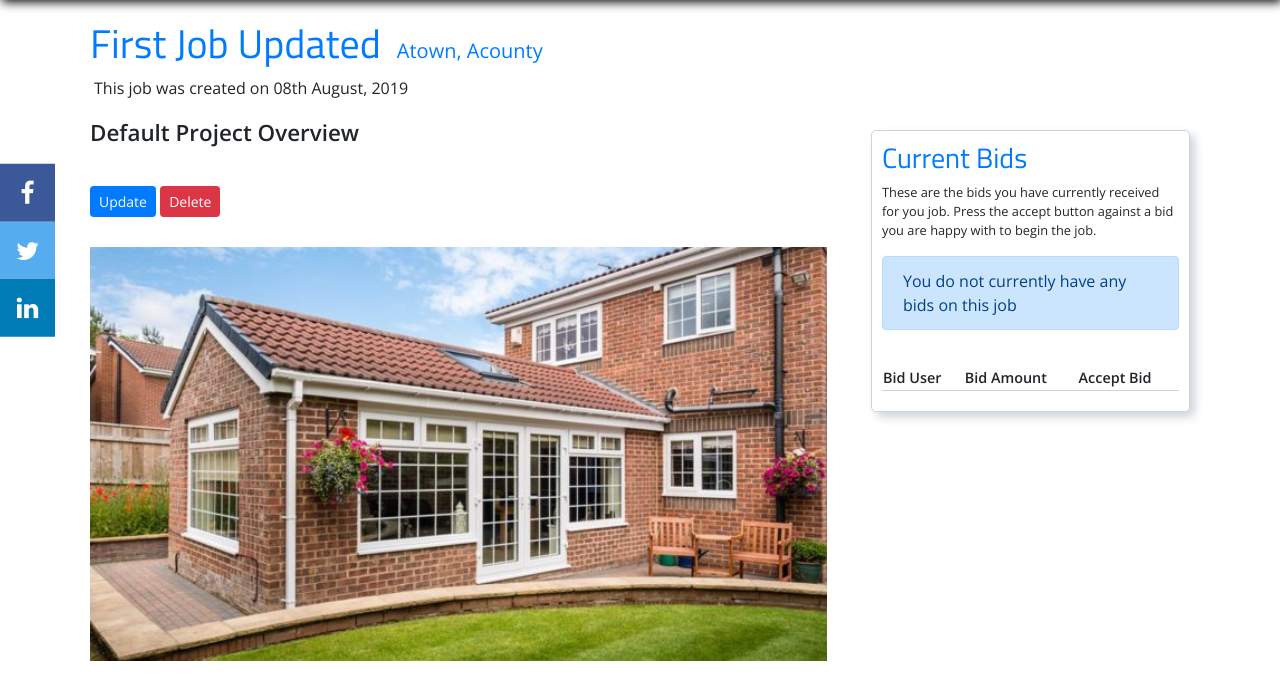
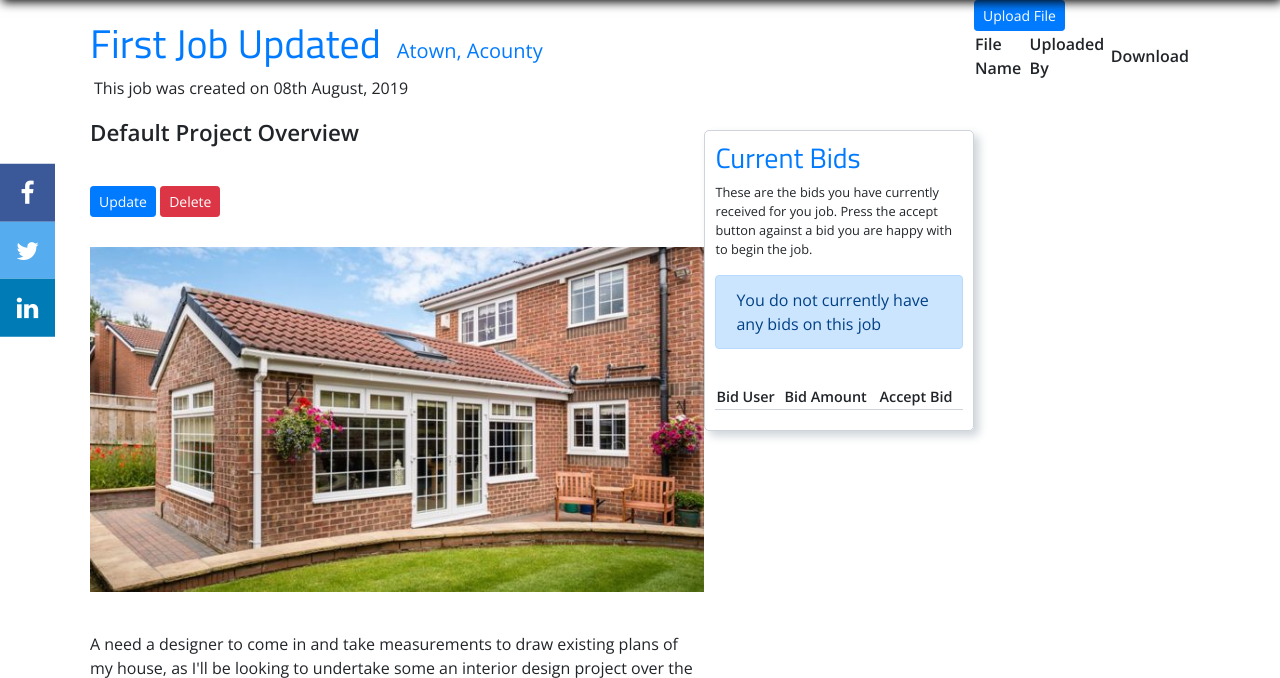
Before and after one commit to JShad30/CADWork_full_stack, a Django app: page /jobs/job/2/ in a window 1280 px wide. Shown: the part 70-748 px from the top of the page. Run offline with Django 3.2, Linux system fonts and the light colour scheme; a user stored in the database is signed in; data comes from the database, SQL or seed files in the repository; lists and menus that the app fills with data are empty; parts of the project's set-up code (start-up, migrations or seed data) failed here and were passed over; some libraries are stand-ins or nearby versions.

Commit message:
Updated Jobs app with upload files section

```diff
--- a/jobs/models.py
+++ b/jobs/models.py
@@ -54,22 +54,12 @@
 
 
 
-#Form for the accept button for the bids on the jobs pages
-#class JobBidAccept(models.Model):
-	#job = models.ForeignKey(Job, null=False, on_delete=models.CASCADE, related_name='job')
-	#job_owner = models.ForeignKey(Job, null=False, on_delete=models.CASCADE, related_name='job_author')
-	#jobbid_owner = models.ForeignKey(JobBid, null=False, on_delete=models.CASCADE, related_name='jobbid_author')
-	#job_price = models.ForeignKey(JobBid, null=False, on_delete=models.CASCADE, related_name='bid')
-
-	#def __str__(self):
-		#return self.job_price
-
-
-
 #Form to handle the upload of files on the Active Job pages
-class JobActiveUpload(models.Model):
+class JobFileUpload(models.Model):
 	file_name = models.CharField(max_length=100)
-	uploaded_file = models.FileField(upload_to='active_job_files')
+	uploaded_file = models.FileField(upload_to='job_files')
+	author = models.ForeignKey(User, max_length=100, null=False, default=1, on_delete=models.CASCADE)
+	job = models.ForeignKey('jobs.Job', on_delete=models.CASCADE)
 
 	def __str__(self):
 		return self.file_name
--- a/jobs/templates/jobs/job_detail.html
+++ b/jobs/templates/jobs/job_detail.html
@@ -65,7 +65,7 @@
 							<tr class="bid-table-row">
 								<td class="bid-table-row-value"><a href="{% url 'public_profile' bid.author.profile.id %}">{{ bid.author }}</td>
 								<td class="bid-table-row-value">£ {{ bid.job_bid_amount }}</td>
-								<td class="bid-table-row-value bid-table-row-value-button"><a class="btn btn-primary btn-sm mt-1 mb-1" href="{% url 'job-bid-accept' object.id %}">Accept</a></td>
+								<td class="bid-table-row-value bid-table-row-value-button"><a class="btn btn-primary btn-sm mt-1 mb-1" href="">Accept</a></td>
 							</tr>
 							{% empty %}
 							<p class="alert alert-primary">You do not currently have any bids on this job</p>
@@ -98,6 +98,30 @@
 
 		{% endif %}
 
+		<div class="job-uploaded-file">
+			<a href="{% url 'job-upload-file' object.id %}" class="btn btn-sm btn-primary">Upload File</a>
+			<table class="job-uploaded-file-table">
+				<thead class="job-uploaded-file-table-head">
+					<tr class="job-uploaded-file-table-row">
+						<th class="job-uploaded-file-table-header">File Name</th>
+						<th class="job-uploaded-file-table-header">Uploaded By</th>
+						<th class="job-uploaded-file-table-header">Download</th>
+					</tr>
+				</thead>
+				<tbody>
+					{% for file in job.files.all %}
+					<tr class="job-uploaded-file-table-row">
+						<th class="job-uploaded-file-table-header">{{ file.file_name }}</th>
+						<th class="job-uploaded-file-table-header">{{ file.author }}</th>
+						<th class="job-uploaded-file-table-header">
+							<a class="btn btn-sm btn-primary" href="{{ file.uploaded_file }}">Download File</a>
+						</th>
+					</tr>
+					{% endfor %}
+				</tbody>
+			</table>
+		</div>
+
 	{% endif %}
 
 </div>
--- a/jobs/urls.py
+++ b/jobs/urls.py
@@ -1,5 +1,5 @@
 from django.urls import path
-from .views import JobListView, JobDetailView, JobCreateView, JobUpdateView, JobDeleteView, job_active_view, job_bid_view, job_accept_view #, JobBidAcceptView
+from .views import JobListView, JobDetailView, JobCreateView, JobUpdateView, JobDeleteView, job_bid_view, FileUploadView#, job_upload_view
 from . import views
 
 """Urls for the jobs section of the site. These urls will be added to the '/jobs' extension set up within the main site urls file in the 'cadwork' folder"""
@@ -9,9 +9,8 @@
     path('job/<int:pk>/', JobDetailView.as_view(), name='job-detail'),
     path('job/new/', JobCreateView.as_view(), name='job-create'),
     path('job/<int:pk>/bid/', views.job_bid_view, name='job-bid'),
-    path('job/<int:pk>/bid/accept/', views.job_accept_view, name='job-bid-accept'),
-    #path('job/<int:pk>/bid/accept/', JobBidAcceptView.as_view(), name='job-bid-accept'),
+    path('job/<int:pk>/upload/', FileUploadView.as_view(), name='job-upload-file'),
+    #path('job/<int:pk>/upload/', views.job_upload_view, name='job-upload-file'),
     path('job/<int:pk>/update/', JobUpdateView.as_view(), name='job-update'),
-    path('job/<int:pk>/delete/', JobDeleteView.as_view(), name='job-delete'),
-    path('job/<int:pk>/active/', views.job_active_view, name='job-active'),
+    path('job/<int:pk>/delete/', JobDeleteView.as_view(), name='job-delete')
 ]
--- a/jobs/views.py
+++ b/jobs/views.py
@@ -1,13 +1,15 @@
 from django.shortcuts import render, get_object_or_404, redirect
+from django.urls import reverse_lazy
 from django.contrib import messages
 from django.contrib.auth.models import User
 from django.contrib.auth.mixins import LoginRequiredMixin, UserPassesTestMixin
 from django.views.generic import ListView, DetailView, CreateView, UpdateView, DeleteView
-from .models import Job, JobBid#, JobBidAccept
-from .forms import JobBidForm
+from .models import Job, JobBid, JobFileUpload
+from .forms import JobBidForm, JobFileUploadForm
 from django.http import HttpResponseForbidden, HttpResponse
 from django.urls import reverse
 from django.core.files.storage import FileSystemStorage
+
 
 
 """Rendering the views for the jobs pages. As with the blogs section most will be created with classes"""
@@ -37,8 +39,42 @@
 	#Get the context data to be able to display other blogs from within the detail view for the aside in 'post_detail.html'.
 	def get_context_data(self, **kwargs):
 		context = super().get_context_data(**kwargs)
-		context['job.bids'] = JobBid.objects.all()
+		context['job.files'] = JobFileUpload.objects.all()
 		return context
+
+
+
+#Enable users to be able to upload files to a job
+class FileUploadView(CreateView):
+	odel = JobFileUpload
+	form_class = JobFileUploadForm
+	success_url = reverse_lazy('job-detail')
+	template_name = 'jobs/job_upload.html'
+
+#Function view to show the bids and assign a bid to that job
+#def job_upload_view(request, pk):
+    #if not request.user.is_authenticated:
+        #return redirect('login')
+    #else:
+        #try:
+            #if (request.user.is_authenticated):
+                #files = JobFileUpload.objects.all()
+                #job = get_object_or_404(Job, pk=pk)
+                #if request.method == "POST":
+                   #form = JobFileUploadForm(request.POST)
+                    #if form.is_valid():
+                        #file = form.save(commit=False)
+                        #file.author = request.user
+                        #file.job = job
+                        #file.save()
+                        #return redirect('job-detail', pk=job.pk)
+                #else:
+                    #form = JobFileUploadForm()
+
+        #except User.DoesNotExist:
+            #return HttpResponseForbidden()
+
+    #return render(request, 'jobs/job_upload.html', {'form': form, 'files': files, 'job': job})
 
 
 
@@ -128,25 +164,3 @@
 			#return True
 		#else:
 			#return False
-
-
-def job_accept_view(request, pk):
-	return render(request, 'jobs/job_accept_bid.html')
-
-
-
-#Function to create the
-def job_active_view(request, pk):
-	return render(request, 'jobs/job_active.html')
-
-
-
-def job_upload_view(request):
-	context = {}
-	if request.method == 'POST':
-		uploaded_file = request.FILES['job_uploads']
-		job_file = FileSystemStorage()
-		job_file_name = job_file.save(uploaded_file.name, uploaded_file)
-		url = job_file.url(job_file_name)
-		context['url'] = job_file.url(job_file_name)
-	return render(request, 'jobs/job_upload.html', context)
```
Also changed, not shown: jobs/templates/jobs/job_upload.html (+13 -5 lines).
